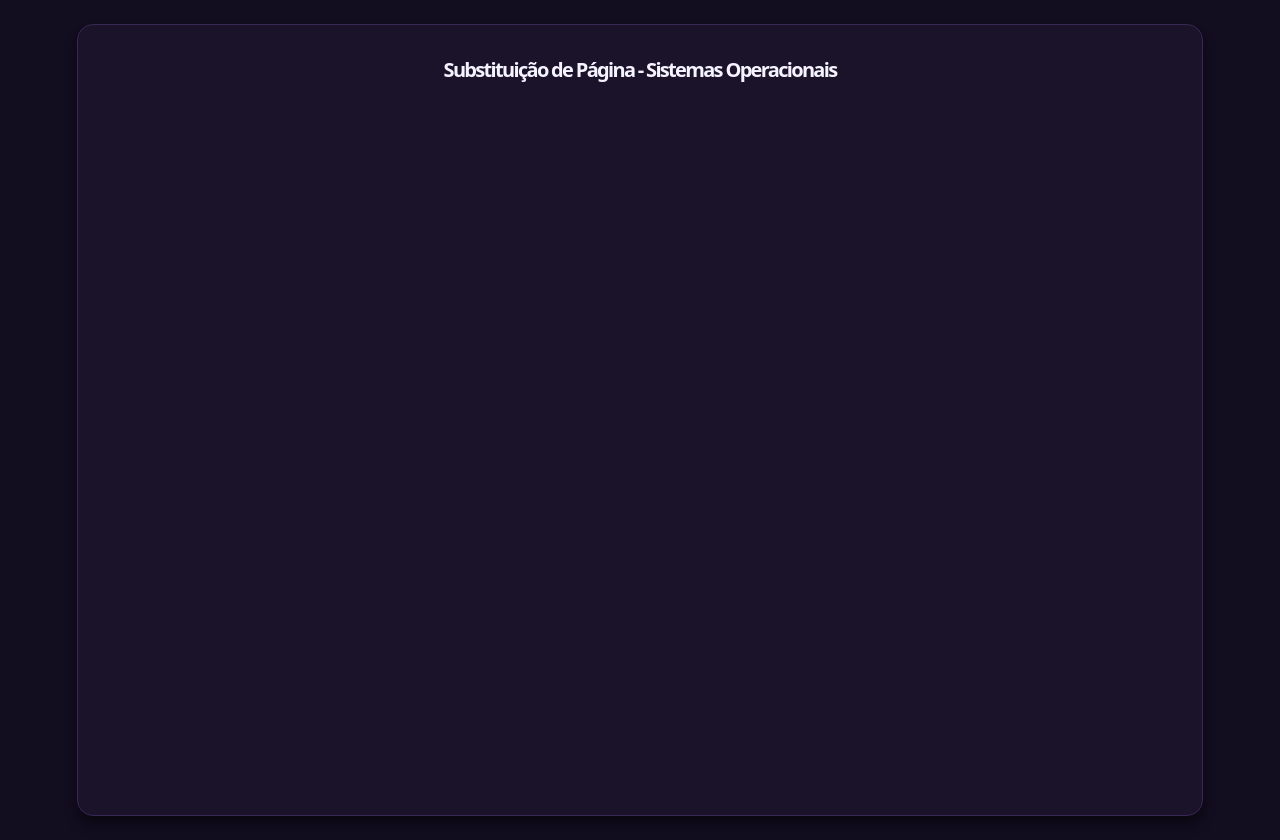
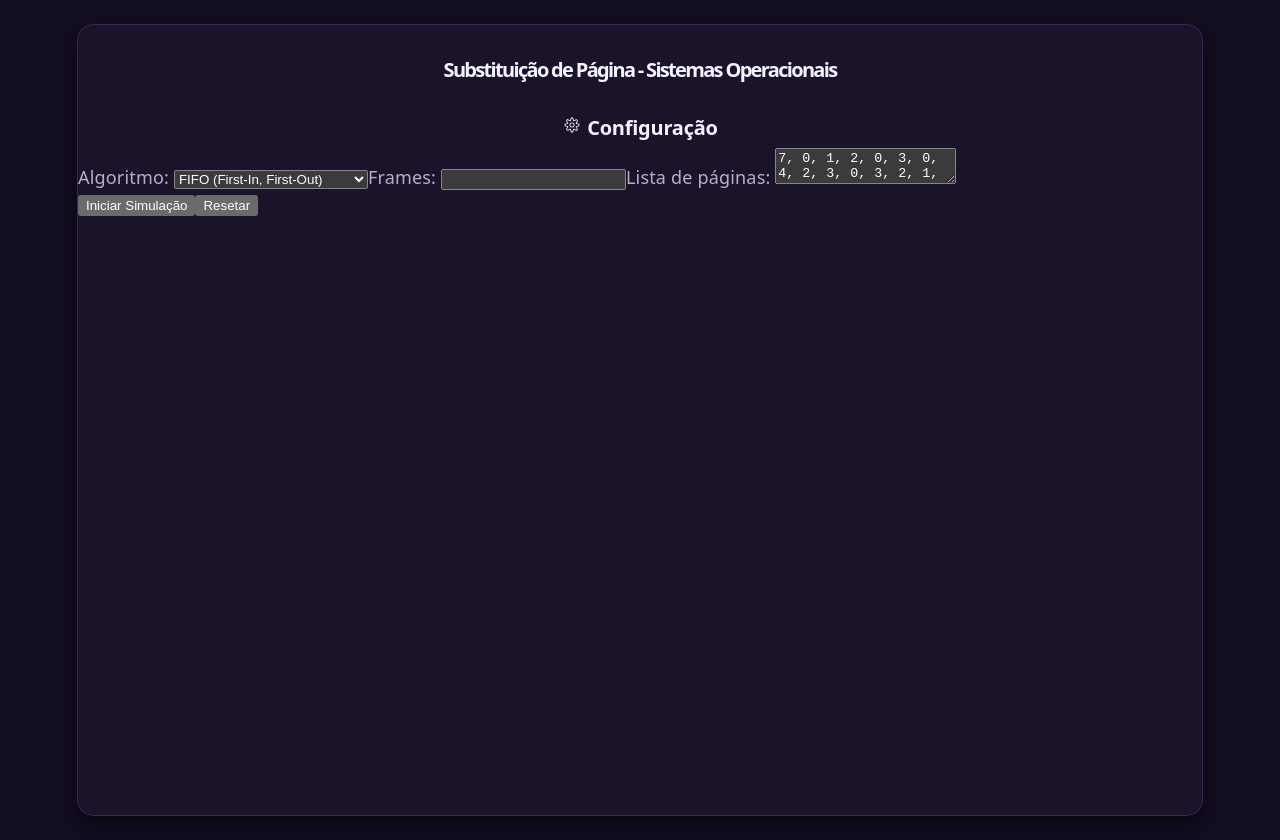
Before and after one commit to FelipeGabriel05/paginacao-SO, a React (Vite) app in the folder paginacao/: page / in a window 1280 px wide. Built offline with nearby package versions, Linux system fonts and the light colour scheme.

Commit message:
inserindo informações do card de configuração

```diff
--- a/paginacao/package.json
+++ b/paginacao/package.json
@@ -11,7 +11,8 @@
   },
   "dependencies": {
     "react": "^19.3.1",
-    "react-dom": "^19.3.1"
+    "react-dom": "^19.3.1",
+    "react-icons": "^5.7.0"
   },
   "devDependencies": {
     "@eslint/js": "^10.0.1",
--- a/paginacao/src/components/ConfigurationCard/configuration-card.jsx
+++ b/paginacao/src/components/ConfigurationCard/configuration-card.jsx
@@ -0,0 +1,35 @@
+import { Configuracao } from "../Header/header";
+
+const ConfigurationCard = () => {
+    return (
+        <>
+            <div className="card">
+                <Configuracao />
+                <label htmlFor="algoritmo">Algoritmo: </label>
+                <select
+                    name="algoritmo"
+                    id="algoritmo"
+                >
+                    <option value="FIFO">FIFO (First-In, First-Out)</option>
+                    <option value="LRU">LRU (Least Recently Used)</option>
+                    <option value="OTIMO">Ótimo</option>
+                    <option value="CLOCK">Clock (Second Chance)</option>
+                    <option value="NRU">NRU (Not Recently Used)</option>
+                    <option value="LFU">LFU (Least Frequently Used)</option>
+                    <option value="MFU">MFU (Most Frequently Used)</option>
+                </select>
+
+                <label htmlFor="frames">Frames: </label>
+                <input type="number" name="frames" id="frames" required/>
+
+                <label htmlFor="pages">Lista de páginas: </label>
+                <textarea name="pages" id="pages">7, 0, 1, 2, 0, 3, 0, 4, 2, 3, 0, 3, 2, 1, 2, 0, 1, 7, 0, 1</textarea>
+            </div>
+
+            <button>Iniciar Simulação</button>
+            <button>Resetar</button>
+        </>
+    )
+}
+
+export default ConfigurationCard;
--- a/paginacao/src/components/Header/header.jsx
+++ b/paginacao/src/components/Header/header.jsx
@@ -1,6 +1,8 @@
 import "./header.css"
+import { CiSettings, CiPlay1, CiViewTimeline } from "react-icons/ci";
+import { LuChartColumn } from "react-icons/lu";
 
-const Header = () => {
+export const Header = () => {
     return (
         <h1 className="title">
             Substituição de Página - Sistemas Operacionais
@@ -8,4 +10,34 @@ const Header = () => {
     )
 }
 
-export default Header;
+export const Configuracao = () => {
+    return (
+        <h2 className="title">
+            <CiSettings /> Configuração
+        </h2>
+    )
+}
+
+export const Resultados = () => {
+    return (
+        <h2 className="title">
+            <LuChartColumn/> Resultados
+        </h2>
+    )
+}
+
+export const Simulacao = () => {
+    return (
+        <h2 className="title">
+            <CiPlay1/> Simulação
+        </h2>
+    )
+}
+
+export const Historico = () => {
+    return (
+        <h2 className="title">
+            <CiViewTimeline/> Histórico
+        </h2>
+    )
+}
--- a/paginacao/src/pages/Home/index.jsx
+++ b/paginacao/src/pages/Home/index.jsx
@@ -1,8 +1,12 @@
-import Header from "../../components/Header/header"
+import ConfigurationCard from "../../components/ConfigurationCard/configuration-card";
+import { Header } from "../../components/Header/header"
 
 const Home = () => {
     return (
-        <Header />
+        <>
+            <Header />
+            <ConfigurationCard />
+        </>
     )
 }
 
```
Also changed, not shown: paginacao/src/components/ResultsCard/results-card.jsx (+14 -0 lines), 1 other file (tests, documents, lock files or other folders).
